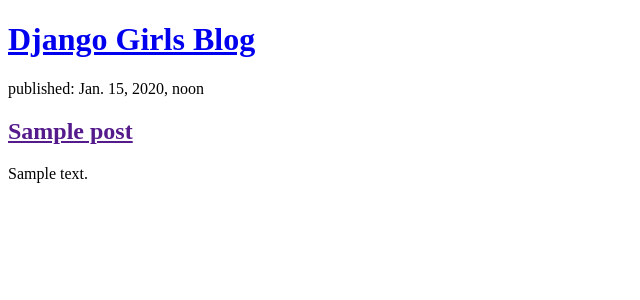
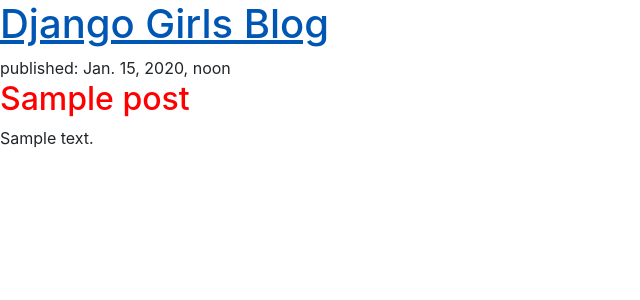
Before and after one commit to ethanlmorris/my-first-blog, a Django app: page / in a window 1280 px wide. Shown: the top 300 px of the page, without its empty margins (0-640 px from the left). Run offline with Django 3.2, Linux system fonts and the light colour scheme; tables that the repository leaves empty hold one stand-in row (values such as "Sample post").

Commit message:
Added shapes and colours.

```diff
--- /dev/null
+++ b/blog/static/css/blog.css
@@ -0,0 +1,3 @@
+h1 a, h2 a {
+	color: #FF0000;
+}
--- a/blog/templates/blog/post_list.html
+++ b/blog/templates/blog/post_list.html
@@ -1,5 +1,14 @@
+{% load static %}
 <!DOCTYPE html>
 <html>
+	<head>
+		<title>Django Girls blog</title>
+		<link rel="stylesheet" href="https://cdn.jsdelivr.net/npm/bootstrap@4.5.3/dist/css/bootstrap.min.css" integrity="sha384-TX8t27EcRE3e/ihU7zmQxVncDAy5uIKz4rEkgIXeMed4M0jlfIDPvg6uqKI2xXr2" crossorigin="anonymous">
+		<link rel="stylesheet" href="{% static 'css/blog.css' %}">
+
+	</head>
+
+	<body>
 		<header>
 			<h1><a href="/">Django Girls Blog</a></h1>
 		</header>
@@ -11,5 +20,6 @@
 				<p>{{ post.text|linebreaksbr }}</p>
 			</article>
 		{% endfor %}
+	</body>
 
 </html>
```
Lines whose indentation alone changed are shown as unchanged.
